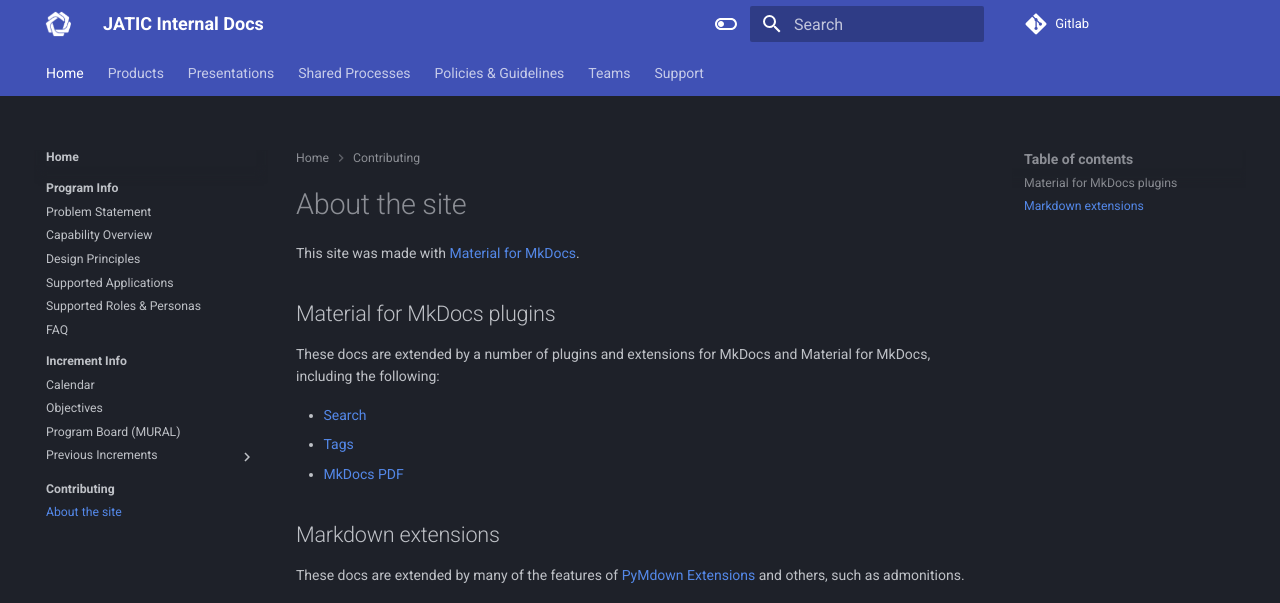
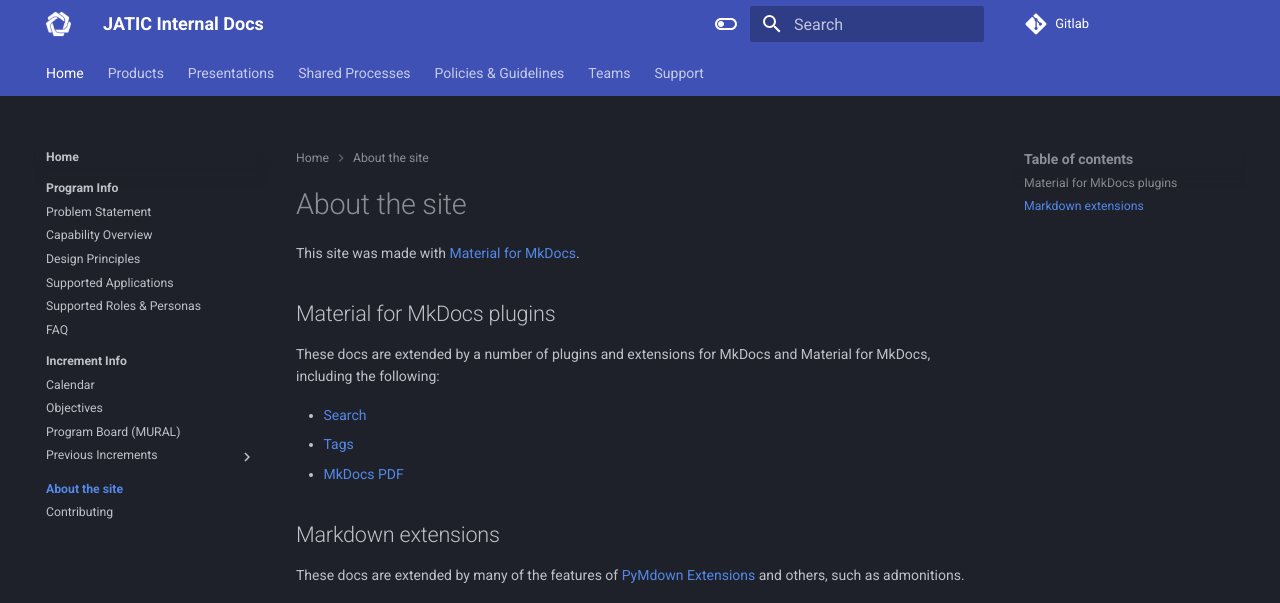
Before and after one commit to zheng0xd/JATIC-internal-docs, an MkDocs documentation site: the page built from docs/about/index.md, in a window 1280 px wide and 1045 px high. Shown: the top 603 px of the window. Built offline with MkDocs 1.6.1 and Material for MkDocs 9.7.7, drawn with Linux system fonts in a browser that asks for light colours.

Commit message:
switch about and contributing

```diff
--- a/mkdocs.yml
+++ b/mkdocs.yml
@@ -104,9 +104,9 @@
       - Previous Increments:
         - Increment 2:
           - Objectives: increment/2/objectives.md
-    - Contributing:
-      - contributing/index.md
-      - About the site: contributing/about.md
+    - About the site:
+      - about/index.md
+      - Contributing: about/contributing.md
   - Products:
     - products/index.md
     - Adversarial Robustness Toolbox: products/art.md
```
Also changed, not shown: README.md (+1 -1 lines), docs/about/contributing.md (renamed from docs/contributing/index.md), docs/about/index.md (renamed from docs/contributing/about.md).
